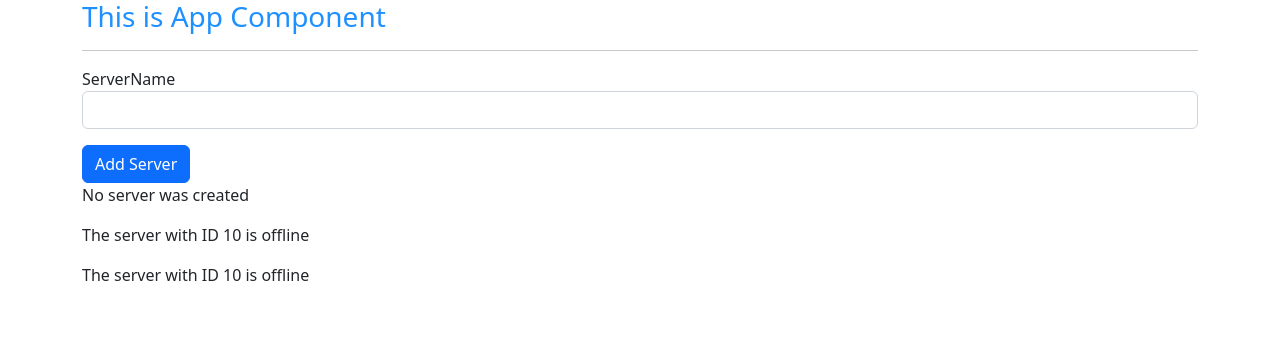
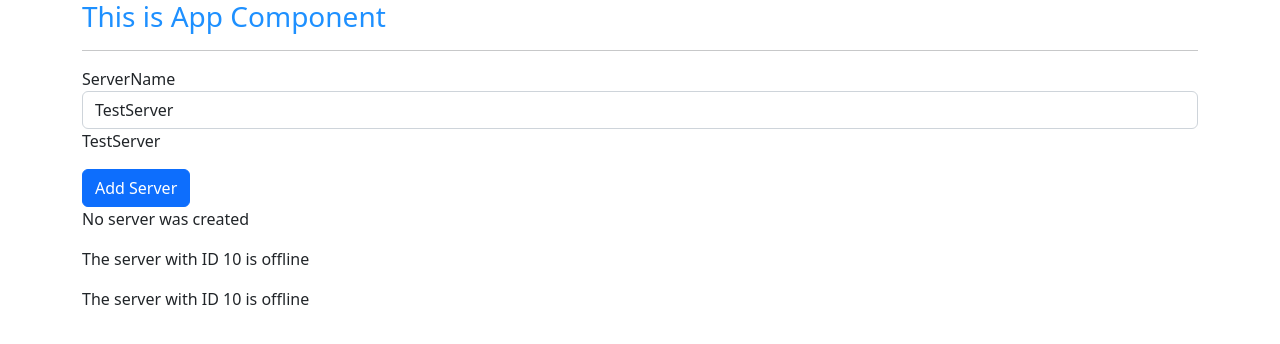
Before and after one commit to SPNandhini/AngularApp, an Angular app: page / in a window 1280 px wide. Shown: the top 344 px of the page. Built offline with nearby package versions, Linux system fonts and the light colour scheme.

Commit message:
2way Binding

```diff
--- a/src/app/servers/servers.component.html
+++ b/src/app/servers/servers.component.html
@@ -1,5 +1,6 @@
 <label>ServerName</label>
-<input type="text" class="form-control" (input)="onUpdateServerName($event)"/>
+<!-- <input type="text" class="form-control" (input)="onUpdateServerName($event)"/> -->
+<input type="text" class="form-control" [(ngModel)]="serverName"/>
 <p>{{serverName}}</p>
 <button class="btn btn-primary" [disabled]="!allowNewServer"
 (click)="onCreateServer()">Add Server</button>
--- a/src/app/servers/servers.component.ts
+++ b/src/app/servers/servers.component.ts
@@ -9,7 +9,7 @@
 export class ServersComponent {
   allowNewServer: boolean = false;
   serverCreationStatus: string = 'No server was created';
-  serverName: string = '';
+  serverName: string = 'TestServer';
 
   constructor(){
     setTimeout(()=>{
```
